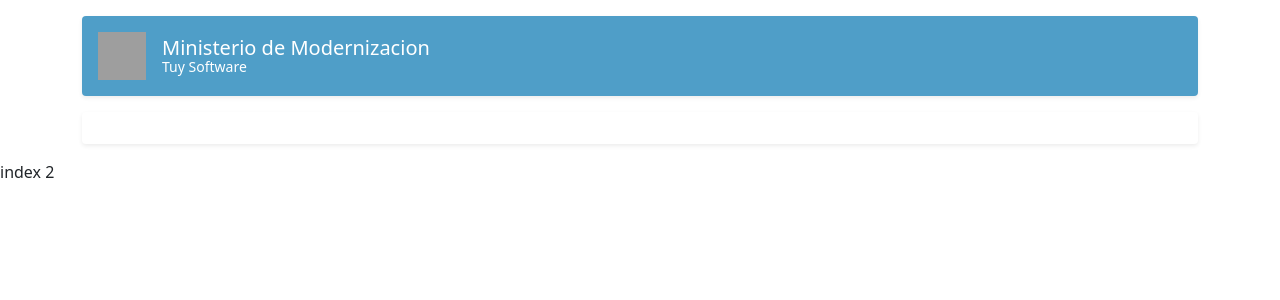
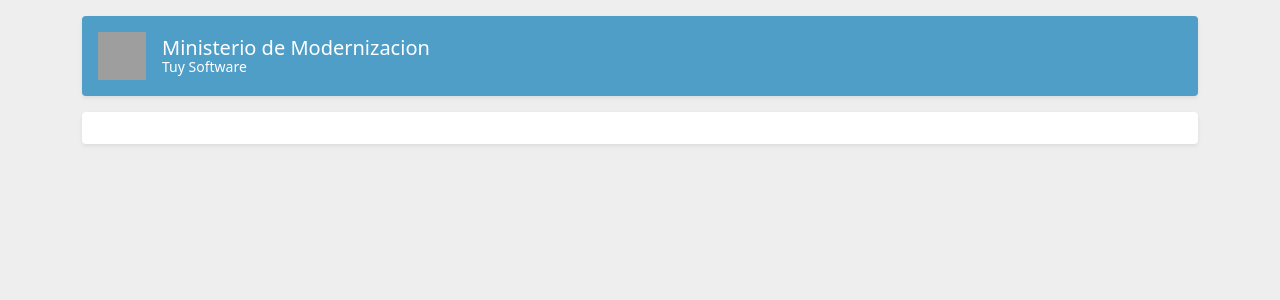
Before and after one commit to natyluna/Project-Ministry-Internship, a PHP site: page / in a window 1280 px wide. Shown: the top 300 px of the page. Run offline with PHP 8.4, Linux system fonts and the light colour scheme; some libraries are stand-ins or nearby versions; grey boxes are pictures that could not be loaded.

Commit message:
Agregado color Backgray

```diff
--- a/view/Home/index.php
+++ b/view/Home/index.php
@@ -2,7 +2,6 @@
 
 include('view/layout/header.php');
 
-echo 'index 2';
 ?>
 
 
--- a/view/assets/css/style.css
+++ b/view/assets/css/style.css
@@ -1,5 +1,11 @@
 
+
+/* COLORES PROPIOS */
 
 .color-bluecat {
     background-color: #4F9EC8;
 }
+
+.color-backgray {
+    background-color: #eeeeee;
+}
--- a/view/layout/header.php
+++ b/view/layout/header.php
@@ -26,9 +26,9 @@
 
 
 </head>
-<body>
+<body class="color-backgray">
 
-<div class="container bg-black-50">
+<div class="container">
 
     <div class="d-flex align-items-center p-3 my-3 text-white rounded shadow-sm color-bluecat">
 
```
